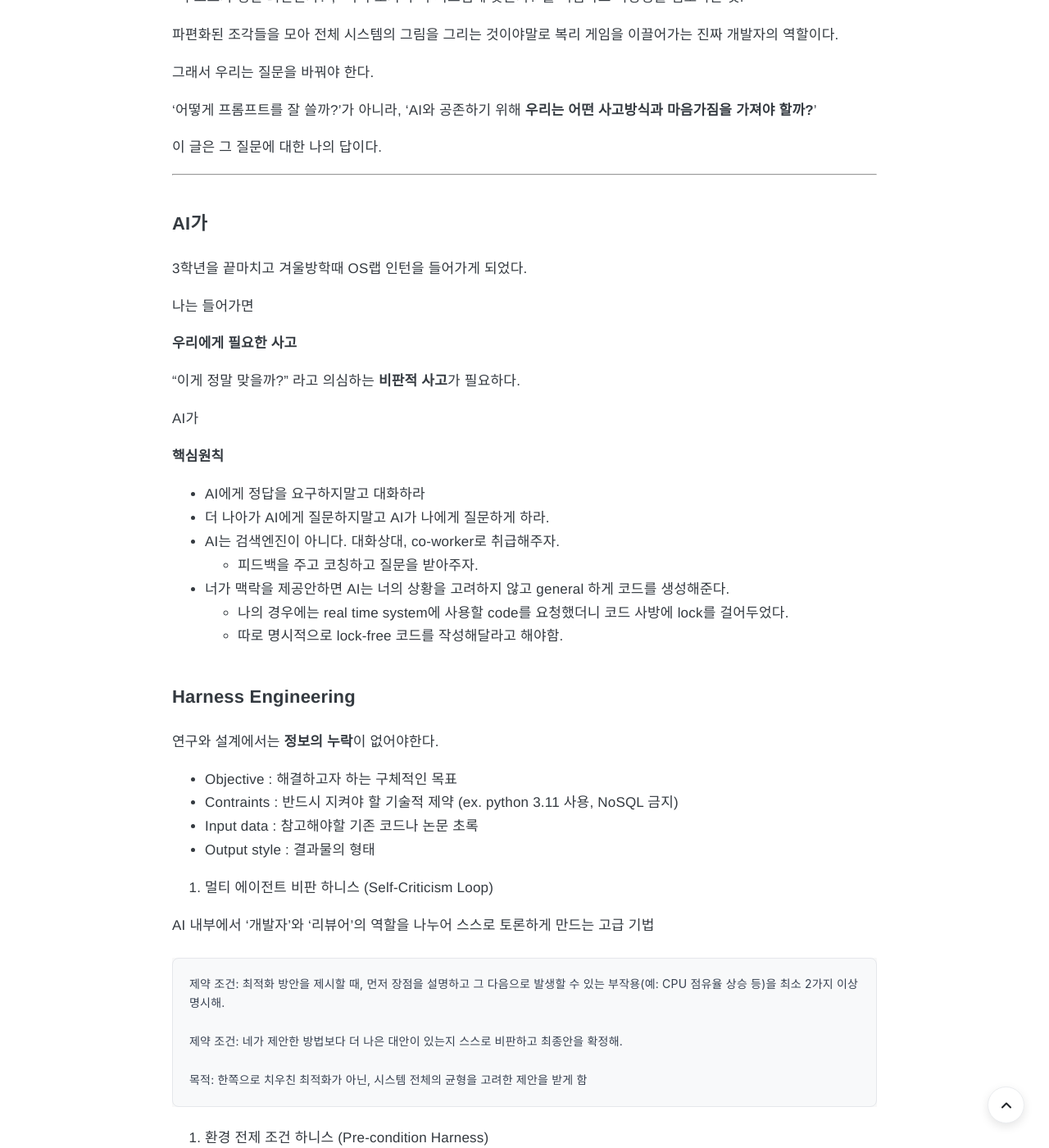
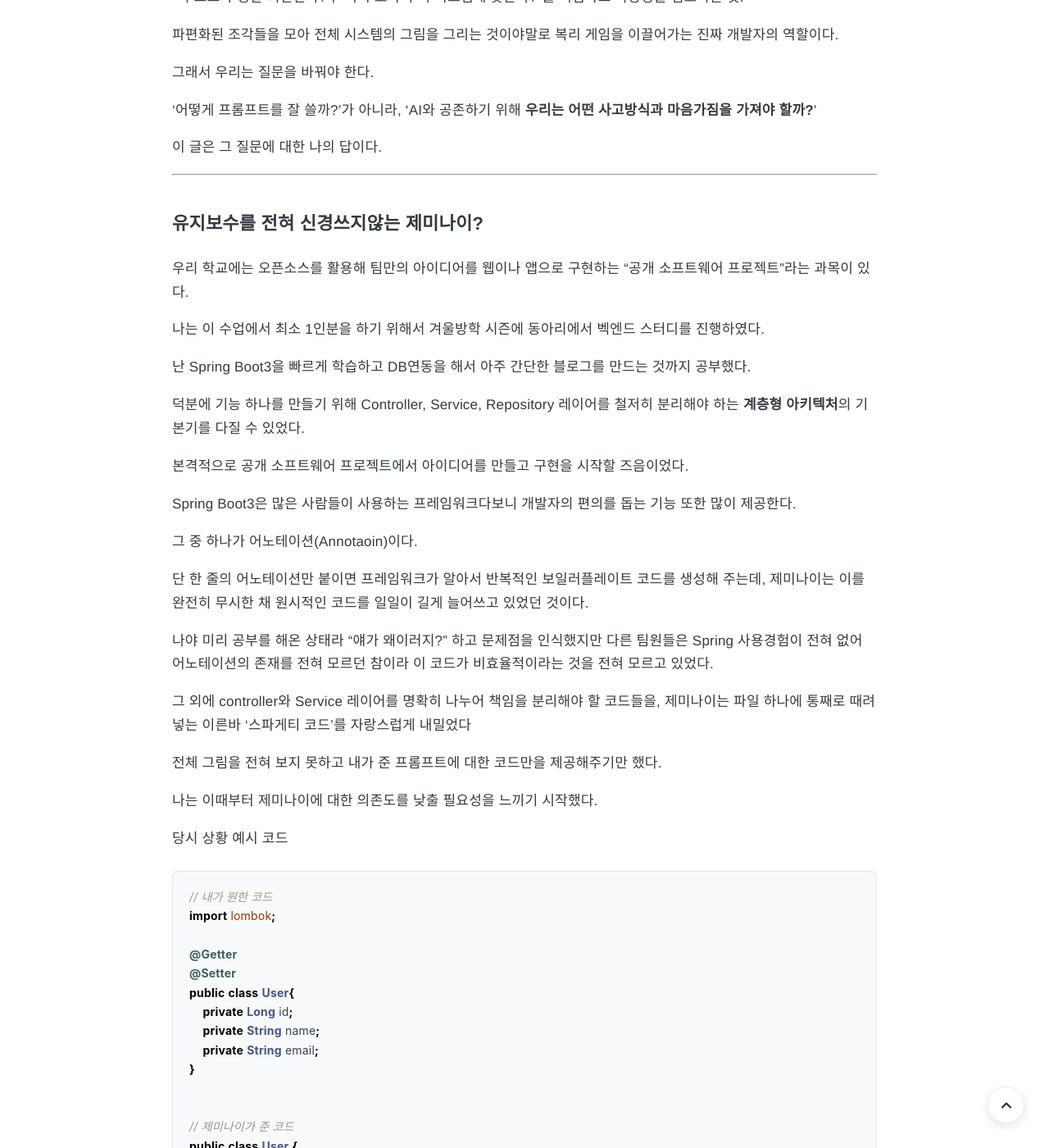
Before and after one commit to MisteryKid/MisteryKid.github.io, a Jekyll site: the page built from _posts/Daily/2026-02-27-Prompt.md, in a window 1280 px wide and 1400 px high, scrolled down 953 px. Shown: the whole window at 82% size. Built offline with Jekyll 4.4.1, drawn with Linux system fonts in a browser that asks for light colours; some of the changed text lies outside the part shown.

Commit message:
ㄴㄴㄴ

````diff
--- a/_posts/Daily/2026-02-27-Prompt.md
+++ b/_posts/Daily/2026-02-27-Prompt.md
@@ -1,5 +1,5 @@
 ---
-title: 어떻게 프롬프트를 작성해야할까?
+title: AI는 내일을 고민하지 않는다
 author: Chaewon Kim
 date: 2026-02-12
 category: Daily
@@ -15,6 +15,7 @@ layout: post
 이전에 작성한 프로그램에서 모듈을 추가하고 기존 기능을 유지보수를 함으로서 지금 만드는 것이 다음 것을 위한 자원이 된다.
 
 현재의 AI는 단일 기능을 구현하는데에는 좋을지 몰라도, 전체적인 프로젝트 상황을 보고 설계를 진행하는 시니어 엔지니어의 요령을 따라하지 못한다.
+
 
 개발자들은 ai를 더 잘 쓰기 위해 agent.md파일을 작성하고 어떻게 작성해야 더 효율적인 결과를 뽑을 수 있는지에 대한 방법을 공유한다.
 
@@ -39,22 +40,129 @@ AI가 내놓은 정답은 방대한 데이터의 훌륭한 평균치일 뿐, 내
 
 ---
 
-### AI가
+### 유지보수를 전혀 신경쓰지않는 제미나이?
 
-3학년을 끝마치고 겨울방학때 OS랩 인턴을 들어가게 되었다.
+우리 학교에는 오픈소스를 활용해 팀만의 아이디어를 웹이나 앱으로 구현하는 "공개 소프트웨어 프로젝트"라는 과목이 있다.
 
-나는 들어가면
+나는 이 수업에서 최소 1인분을 하기 위해서 겨울방학 시즌에 동아리에서 벡엔드 스터디를 진행하였다.
+
+난 Spring Boot3을 빠르게 학습하고 DB연동을 해서 아주 간단한 블로그를 만드는 것까지 공부했다.
+
+덕분에 기능 하나를 만들기 위해 Controller, Service, Repository 레이어를 철저히 분리해야 하는 **계층형 아키텍처**의 기본기를 다질 수 있었다.
 
 
+본격적으로 공개 소프트웨어 프로젝트에서 아이디어를 만들고 구현을 시작할 즈음이었다.
+
+Spring Boot3은 많은 사람들이 사용하는 프레임워크다보니 개발자의 편의를 돕는 기능 또한 많이 제공한다.
+
+그 중 하나가 어노테이션(Annotaoin)이다.
+
+단 한 줄의 어노테이션만 붙이면 프레임워크가 알아서 반복적인 보일러플레이트 코드를 생성해 주는데, 제미나이는 이를 완전히 무시한 채 원시적인 코드를 일일이 길게 늘어쓰고 있었던 것이다.
+
+나야 미리 공부를 해온 상태라 "얘가 왜이러지?" 하고 문제점을 인식했지만 다른 팀원들은 Spring 사용경험이 전혀 없어 어노테이션의 존재를 전혀 모르던 참이라 이 코드가 비효율적이라는 것을 전혀 모르고 있었다.
+
+그 외에 controller와 Service 레이어를 명확히 나누어 책임을 분리해야 할 코드들을, 제미나이는 파일 하나에 통째로 때려 넣는 이른바 '스파게티 코드'를 자랑스럽게 내밀었다
+
+전체 그림을 전혀 보지 못하고 내가 준 프롬프트에 대한 코드만을 제공해주기만 했다.
+
+나는 이때부터 제미나이에 대한 의존도를 낮출 필요성을 느끼기 시작했다.
+
+당시 상황 예시 코드
+```java
+// 내가 원한 코드
+import lombok;
+
+@Getter
+@Setter
+public class User{
+    private Long id;
+    private String name;
+    private String email;
+}
 
 
+// 제미나이가 준 코드
+public class User {
+    private Long id;
+    private String name;
+    private String email;
+
+    public Long getId() {
+        return id;
+    }
+
+    public String getName() {
+        return name;
+    }
+
+    public String getEmail() {
+        return email;
+    }
+    public void setId(Long id) {
+        this.id = id;
+    }
+
+    public void setName(String name) {
+        this.name = name;
+    }
+
+    public void setEmail(String email) {
+        this.email = email;
+    }
+}
+// 제미나이가 준 코드처럼 작성하게 되면 엔티티에 속성이 추가될 때 마다 get, set 코드를 매번 추가해야하는 번거로움이 있다.
+// 깜박하고 작성 안하는 순간 코드 에러가...
+```
+
+
+**얘는 모듈화에 완전 취약한 툴이다!!**
+
+AI에 의존하기만 하면 무조건 망한다는걸 직감했다.
+
+### 비판적 사고를 해라!
+
+3학년을 끝마치고 겨울방학때 OS랩 학부인턴을 들어가게 되었다.
+
+나는 그곳에서 **생각하는 법**에 대해 배웠다.
+
+연구자는 비판적으로 생각할 수 있어야 한다.
+
+수많은 논문을 읽으면서 단순히 내용을 수용하는 데 그치면 안 된다.
+
+"이 논문에서 내가 얻어갈 수 있는 핵심 아이디어가 뭐지?", "저자의 이 설계가 과연 항상 맞을까?"라며 끊임없이 묻고 의심해야 한다.
+
+생각하는 것을 멈추면 안된다.
+
+생각을 이어가다보면 이러한 질문에 이끌리게 된다.
+
+그럼 AI시대에 우리 개발자들의 역할은 무엇일까?
+
+나는 이 생각하는 방법을 AI에게 적용하기 시작했다.
+
+사실 그전까지만 해도 나는 제미나이나 GPT 같은 AI를 그저 빠르고 똑똑한 '고급 검색 툴' 정도로만 사용하고 있었다.
+
+AI가 정답처럼 보이는 코드를 짜주면 별다른 의심 없이 가져다 쓰기 바빴다.
+
+앞선 백엔드 프로젝트에서 AI의 얄팍함을 엿보긴 했지만, 여전히 도구에 끌려다니고 있었던 것이다.
+
+하지만 연구실에서 교수님께 1대1로 비판적 사고를 훈련받으며, 나는 AI가 던져주는 결과물을 그대로 받아들이는 것이 아니라, 의심하고 과연 이게 정답일까 에 대해 집요하게 생각하기 시작했다.
+
+물론 아직 마음처럼 노련한 사고를 하지는 못한다.
+
+### 질문이 달라져야 대답을 의심할 수 있다.
 
 **우리에게 필요한 사고**
-
 "이게 정말 맞을까?" 라고 의심하는 **비판적 사고**가 필요하다.
 
-AI가
+비판적 사고를 제대로 작동시키려면, AI가 던져주는 파편들을 검증하기 이전에 우리가 어떤 아키텍처를 원하고 어떤 제약사항이 있는지를 먼저 명확히 설명해야한다.
 
+그동안 나는 AI를 궁예처럼 취급하여 디테일한 설명을 주지 않고 그저 단편적인 지시, 혹은 검색 요청만을 내리고 있었다.
+
+하지만 질문이 빈약하면 답변도 빈약한 법.
+
+나는 이 생각하는 방법을 AI와 융합시키기 위해 먼저 프롬프트 작성법에 대한 공부를 시작하였다.
+
+---
 
 **핵심원칙**
 - AI에게 정답을 요구하지말고 대화하라
@@ -63,14 +171,9 @@ AI가
   - 피드백을 주고 코칭하고 질문을 받아주자.
 - 너가 맥락을 제공안하면 AI는 너의 상황을 고려하지 않고 general 하게 코드를 생성해준다.
   - 나의 경우에는 real time system에 사용할 code를 요청했더니 코드 사방에 lock를 걸어두었다.
-  - 따로 명시적으로 lock-free 코드를 작성해달라고 해야함.
+  - 따로 명시적으로 lock-free 코드를 작성해달라고 해야한다.
 
-
-
-
-### Harness Engineering
-
-
+**Harness Engineering 은 어떻게 작성하는것인가.**
 
 연구와 설계에서는 **정보의 누락**이 없어야한다.
 
@@ -80,54 +183,50 @@ AI가
 - Output style : 결과물의 형태
 
 
-1. 멀티 에이전트 비판 하니스 (Self-Criticism Loop)
+**1. 멀티 에이전트 비판 하니스 (Self-Criticism Loop)**
 
 AI 내부에서 '개발자'와 '리뷰어'의 역할을 나누어 스스로 토론하게 만드는 고급 기법
 
-    제약 조건: 최적화 방안을 제시할 때, 먼저 장점을 설명하고 그 다음으로 발생할 수 있는 부작용(예: CPU 점유율 상승 등)을 최소 2가지 이상 명시해.
-
-    제약 조건: 네가 제안한 방법보다 더 나은 대안이 있는지 스스로 비판하고 최종안을 확정해.
-
-    목적: 한쪽으로 치우친 최적화가 아닌, 시스템 전체의 균형을 고려한 제안을 받게 함
+- 제약 조건: 최적화 방안을 제시할 때, 먼저 장점을 설명하고 그 다음으로 발생할 수 있는 부작용(예: CPU 점유율 상승 등)을 최소 2가지 이상 명시해.
+- 제약 조건: 네가 제안한 방법보다 더 나은 대안이 있는지 스스로 비판하고 최종안을 확정해.
+- 목적: 한쪽으로 치우친 최적화가 아닌, 시스템 전체의 균형을 고려한 제안을 받게 함
 
 
-4. 환경 전제 조건 하니스 (Pre-condition Harness)
+**2. 환경 전제 조건 하니스 (Pre-condition Harness)**
 
 질문할 때마다 배경을 설명하지 않아도 되도록 **기본 설정값을 고정**하는 장치입니다.
 
-    제약 조건: 별도의 언급이 없으면 RMW는 Fast DDS를 기준으로 하고, OS는 Ubuntu 22.04 LTS 환경으로 가정해.
+- 제약 조건: 별도의 언급이 없으면 RMW는 Fast DDS를 기준으로 하고, OS는 Ubuntu 22.04 LTS 환경으로 가정해.
+- 제약 조건: 실시간성(Real-time)이 중요한 환경임을 항상 전제로 답변해.
+- 목적: 매번 상황을 설명하는 컨텍스트 주입 과정을 생략하고 핵심에 집중하게 함
 
-    제약 조건: 실시간성(Real-time)이 중요한 환경임을 항상 전제로 답변해.
-
-    목적: 매번 상황을 설명하는 컨텍스트 주입 과정을 생략하고 핵심에 집중하게 함
-
-1. 질문을 주고받는 상호작용 하니스 (Coaching Loop)
+**3. 질문을 주고받는 상호작용 하니스 (Coaching Loop)**
 
 단순히 답만 주는 게 아니라, 제가 사용자님에게 다시 질문을 던지게 만드는 설정입니다.
 
-    설정: 답변 마지막에는 항상 내가 놓쳤을 법한 변수나, 사용자님의 의도를 묻는 질문을 하나씩 던져줘.
+- 설정: 답변 마지막에는 항상 내가 놓쳤을 법한 변수나, 사용자님의 의도를 묻는 질문을 하나씩 던져줘.
+- 효과: 사용자님이 미처 생각하지 못한 엣지 케이스(Edge Case)를 스스로 떠올리게 유도하여 **사고의 폭을 넓혀줍니다.**
 
-    효과: 사용자님이 미처 생각하지 못한 엣지 케이스(Edge Case)를 스스로 떠올리게 유도하여 **사고의 폭을 넓혀줍니다.**
-
-2. 논리적 근거 요구 하니스 (Chain of Thought)
+**4. 논리적 근거 요구 하니스 (Chain of Thought)**
 
 결과만 보고 판단하는 게 아니라 과정에 집중하는 설정입니다.
 
-    설정: 최적화 방안을 제시할 때, 왜 그 수치가 나왔는지 논리적 근거를 먼저 설명하고 결론을 내줘.
+- 설정: 최적화 방안을 제시할 때, 왜 그 수치가 나왔는지 논리적 근거를 먼저 설명하고 결론을 내줘.
+- 효과: 제가 생각하는 논리 구조를 사용자님이 비판적으로 검토하면서, 자연스럽게 기술적 통찰력을 공유하게 됨
 
-    효과: 제가 생각하는 논리 구조를 사용자님이 비판적으로 검토하면서, 자연스럽게 기술적 통찰력을 공유하게 됨
-
-3. 실패 사례 및 부작용 경고 하니스 (Red Teaming)
+**5. 실패 사례 및 부작용 경고 하니스 (Red Teaming)**
 
 긍정적인 결과만 기대하는 게 아니라 위험 요소를 관리하는 설정입니다.
 
-    설정: 내가 제안한 방식이 실전에서 실패할 수 있는 시나리오를 반드시 하나 포함해줘.
-
-    효과: 실무에서 발생할 수 있는 리스크 관리 능력을 함께 키울 수 있음
-
-
-
-
-
+- 설정: 내가 제안한 방식이 실전에서 실패할 수 있는 시나리오를 반드시 하나 포함해줘.
+- 효과: 실무에서 발생할 수 있는 리스크 관리 능력을 함께 키울 수 있음
 
 ---
+
+AI는 거울이다.
+
+당신이 AI에게 맥락과 요구사항을 제대로 비춰주지 않으면 AI는 그걸 전혀 비춰주지 못한다.
+
+무비판적인 수용을 멈추고 질문의 수준을 높이자.
+
+이제 단리적인 '빠른 코딩'을 넘어, 내일을 고민하는 엔지니어로서의 진짜 **'복리 게임'**을 시작할 때다.
````
